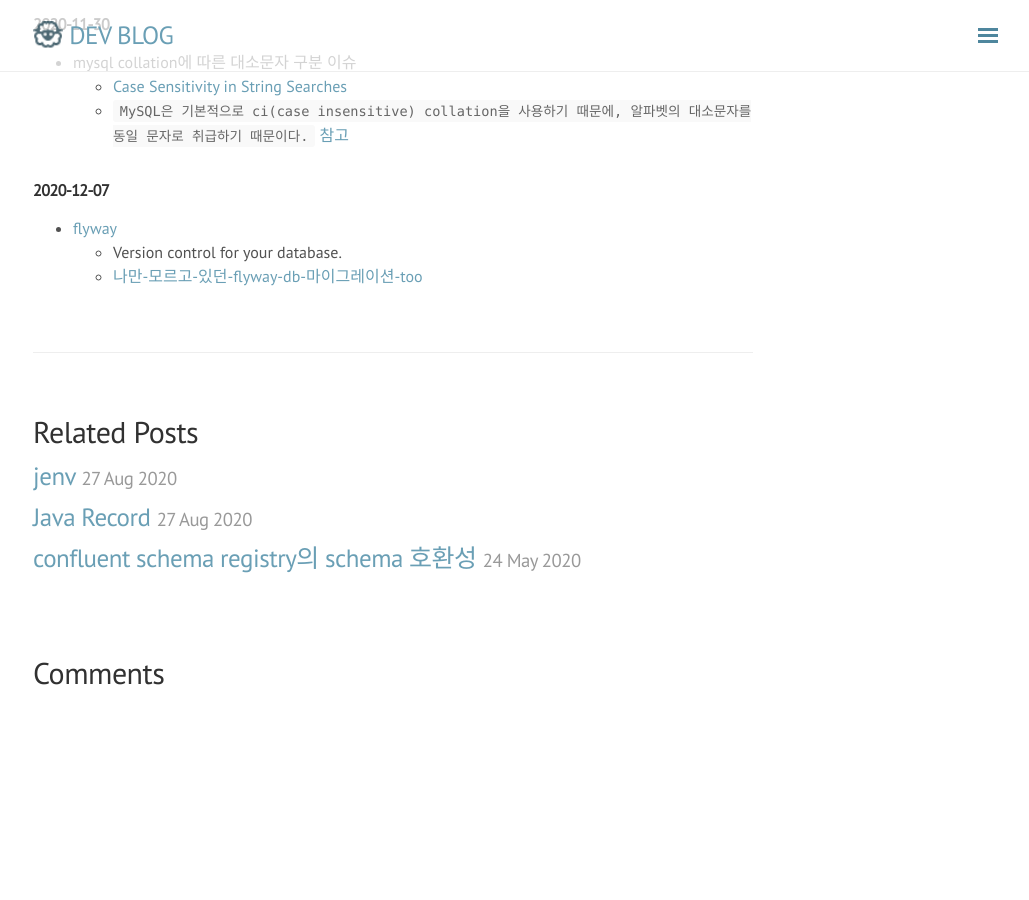
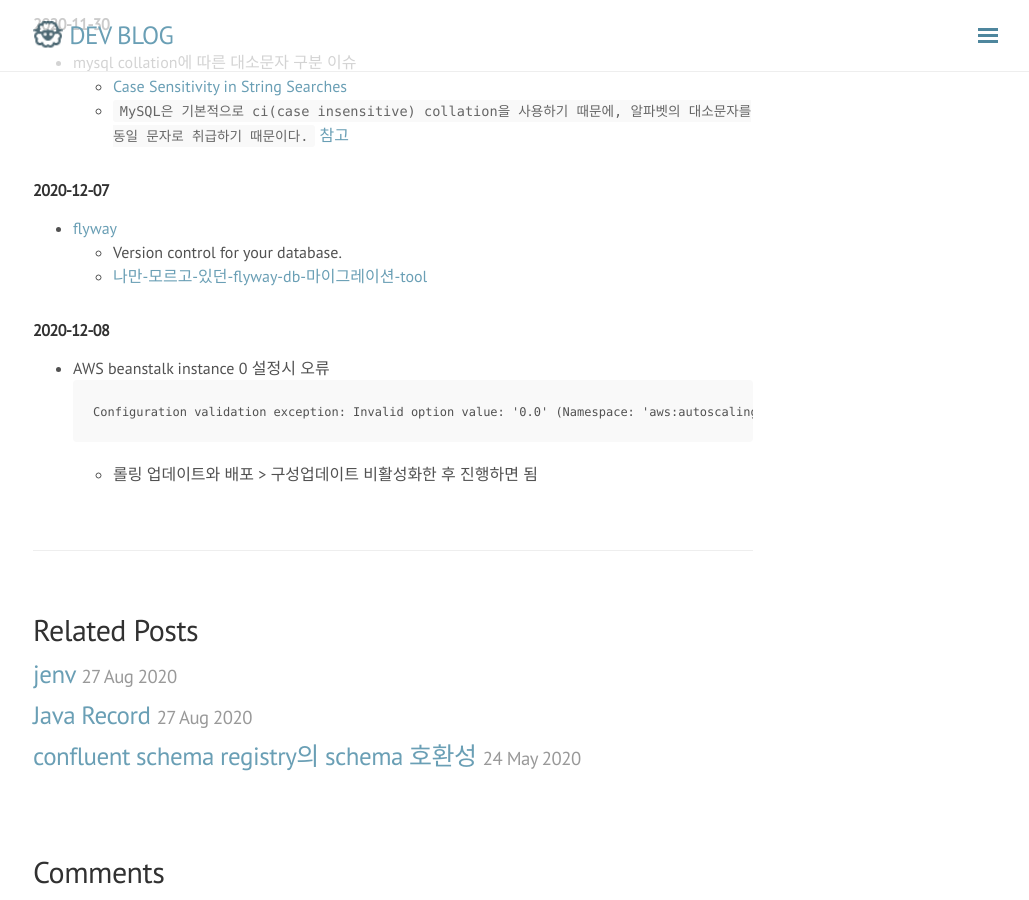
Before and after one commit to rmcodestar/rmcodestar.github.io, a Jekyll site: the page built from _posts/2020-12-08-TIL.md, in a window 1280 px wide and 900 px high, scrolled down 614 px. Shown: the whole window, without its empty margins (247-1276 px from the left). Built offline with Jekyll 4.4.1, drawn with Linux system fonts in a browser that asks for light colours; nearby versions of some CDN libraries; comment, search, counter and statistics services are not loaded; before the commit the page ends 1316 px from its top, so only the background shows below that.

Commit message:
Update 2020-12-08-TIL.md

````diff
--- a/_posts/2020-12-08-TIL.md
+++ b/_posts/2020-12-08-TIL.md
@@ -26,4 +26,11 @@ tag: TIL
 ### 2020-12-07
 * [flyway](https://flywaydb.org/)
   * Version control for your database.
-  * [나만-모르고-있던-flyway-db-마이그레이션-too](https://www.popit.kr/%EB%82%98%EB%A7%8C-%EB%AA%A8%EB%A5%B4%EA%B3%A0-%EC%9E%88%EB%8D%98-flyway-db-%EB%A7%88%EC%9D%B4%EA%B7%B8%EB%A0%88%EC%9D%B4%EC%85%98-tool/)
+  * [나만-모르고-있던-flyway-db-마이그레이션-tool](https://www.popit.kr/%EB%82%98%EB%A7%8C-%EB%AA%A8%EB%A5%B4%EA%B3%A0-%EC%9E%88%EB%8D%98-flyway-db-%EB%A7%88%EC%9D%B4%EA%B7%B8%EB%A0%88%EC%9D%B4%EC%85%98-tool/)
+
+### 2020-12-08
+* AWS beanstalk instance 0 설정시 오류
+```
+Configuration validation exception: Invalid option value: '0.0' (Namespace: 'aws:autoscaling:updatepolicy:rollingupdate', OptionName: 'MinInstancesInService'): You can't enable rolling updates for a single-instance environment.
+```
+  * 롤링 업데이트와 배포 > 구성업데이트 비활성화한 후 진행하면 됨
````
